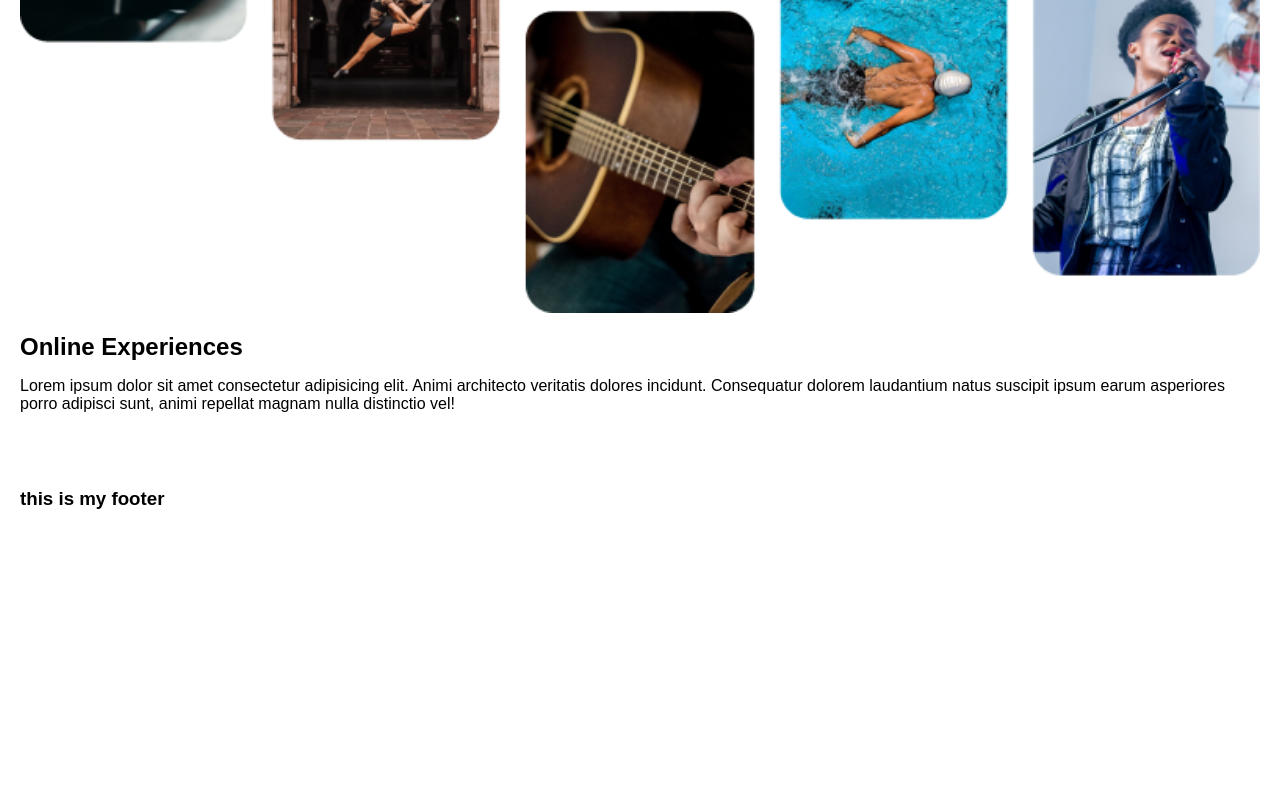
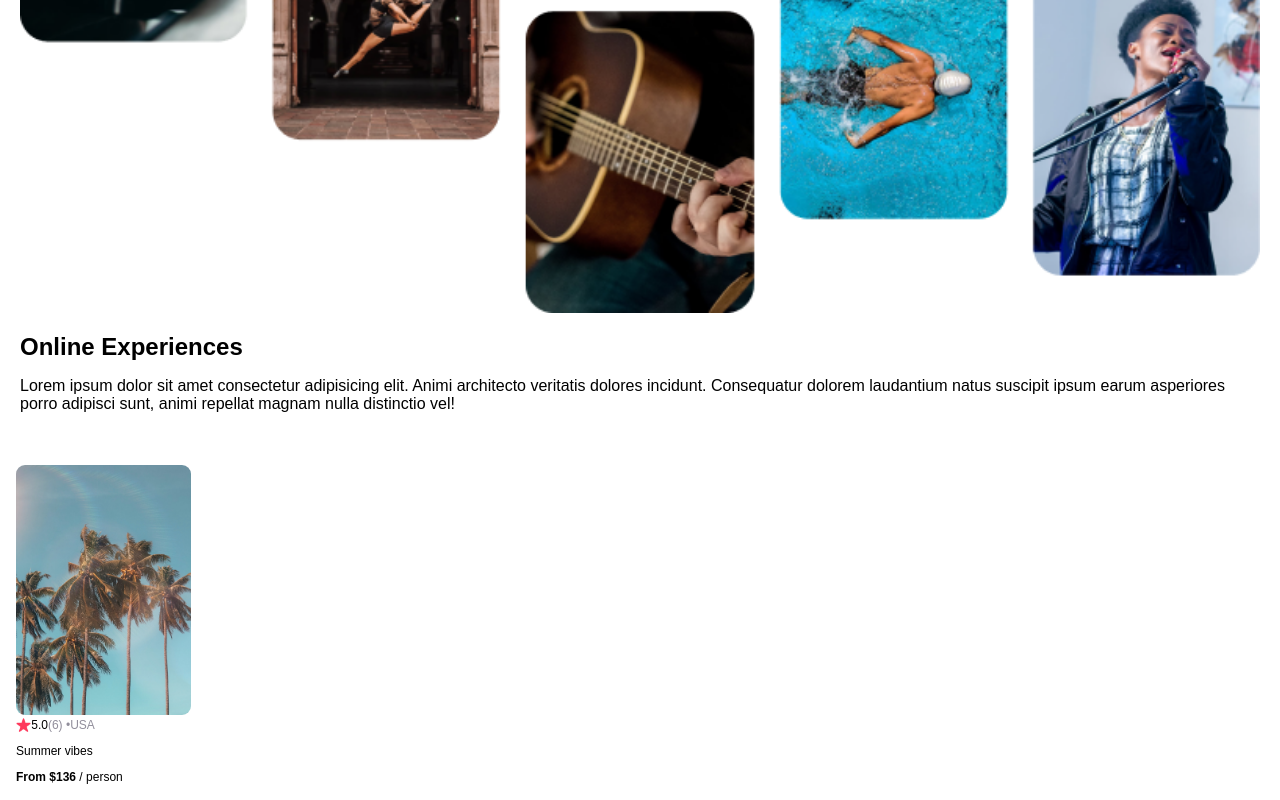
Before and after one commit to julienLeMee/airbnb-clone-react, a React (Vite) app: page / in a window 1280 px wide. Shown: the part 503-1303 px from the top of the page. Before the commit the page ends 1052 px from the top, so only its background shows below. Built offline with nearby package versions, Linux system fonts and the light colour scheme.

Commit message:
create a card component

```diff
--- /dev/null
+++ b/components/Card.jsx
@@ -0,0 +1,17 @@
+import React from 'react';
+
+export default function Card(props) {
+  return (
+    <div className="card">
+      <img src="../images/palmiers.jpg" className='card--image' alt="palmiers picture" />
+      <div className="card--stats">
+        <img src="../images/star.png" className='star--image' alt="star picture" />
+        <span>5.0</span>
+        <span className='gray'>(6) • </span>
+        <span className='gray'>USA</span>
+      </div>
+      <p>Summer vibes</p>
+      <p><strong>From $136</strong> / person</p>
+    </div>
+  )
+}
--- a/components/Footer.jsx
+++ /dev/null
@@ -1,9 +0,0 @@
-import React from 'react';
-
-export default function Footer() {
-  return (
-    <section className="footer">
-      <h3>this is my footer</h3>
-    </section>
-  )
-}
--- a/src/App.css
+++ b/src/App.css
@@ -14,6 +14,10 @@ body {
   margin: 0;
   padding: 0;
   font-family: 'Poppins', sans-serif;
+}
+
+.gray {
+  color: #918E9B;
 }
 
 nav {
@@ -47,3 +51,26 @@ section {
 .content--description {
   margin-top: 0;
 }
+
+.card {
+  width: 175px;
+  font-size: 12px;
+  margin: 16px;
+}
+
+.card--image {
+  width: 100%;
+  height: 250px;
+  object-fit: cover;
+  object-position: center;
+  border-radius: 9px;
+}
+
+.card--stats {
+  display: flex;
+  align-items: center;
+}
+
+.star--image {
+  height: 14px;
+}
--- a/src/App.jsx
+++ b/src/App.jsx
@@ -1,6 +1,6 @@
 import Navbar from '../components/Navbar'
 import Content from '../components/Content'
-import Footer from '../components/Footer'
+import Card from '../components/Card'
 import './App.css'
 
 export default function App() {
@@ -9,7 +9,7 @@ export default function App() {
     <div className="App">
       <Navbar />
       <Content />
-      <Footer />
+      <Card />
     </div>
   )
 }
```
Also changed, not shown: images/star.png (added).
